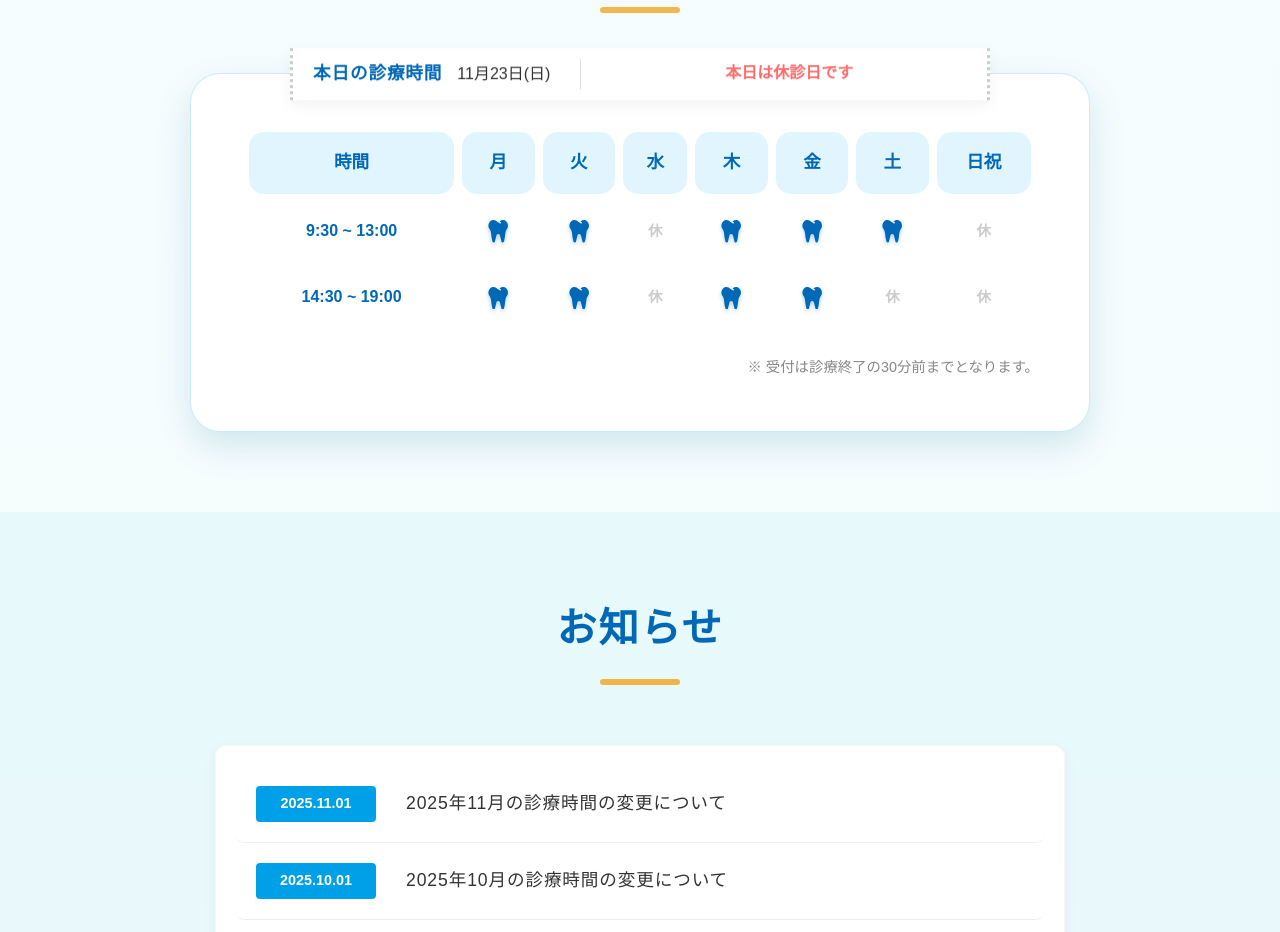
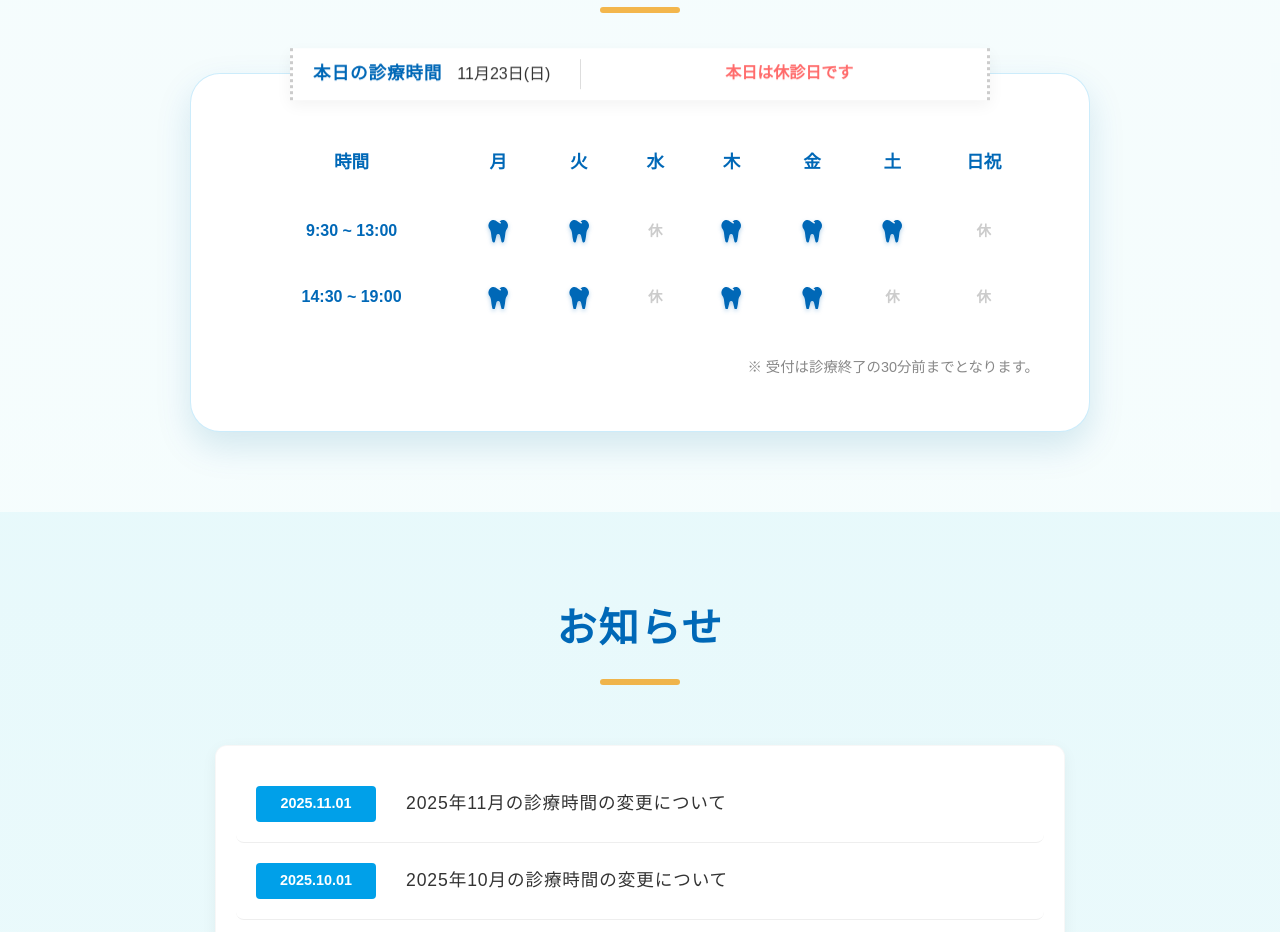
Before and after one commit to suzudai/suzuki-dental, a React (Vite) app: page / in a window 1280 px wide. Shown: the part 960-1892 px from the top of the page. Built offline with nearby package versions, Linux system fonts and the light colour scheme; a web font is replaced by a local one.

Commit message:
refactor: Simplify clinic hours table styling and reduce font size for today's clinic hours time display.

```diff
--- a/src/components/ClinicHours.css
+++ b/src/components/ClinicHours.css
@@ -32,15 +32,10 @@
     padding: 15px 10px;
     text-align: center;
     border: none;
-    /* Remove all borders */
-    border-radius: 15px;
-    /* Rounded corners for all cells */
     background-color: transparent;
-    /* Ensure no background square */
 }
 
 .hours-table th {
-    background-color: var(--color-ocean-light);
     color: var(--color-ocean-deep);
     font-weight: 700;
     font-size: 1.1rem;
--- a/src/components/TodaysClinicHours.css
+++ b/src/components/TodaysClinicHours.css
@@ -95,7 +95,7 @@
 }
 
 .tape-time {
-    font-size: 1.1rem;
+    font-size: 0.8rem;
     font-weight: 700;
     color: var(--color-text);
     font-family: var(--font-sans);
```
